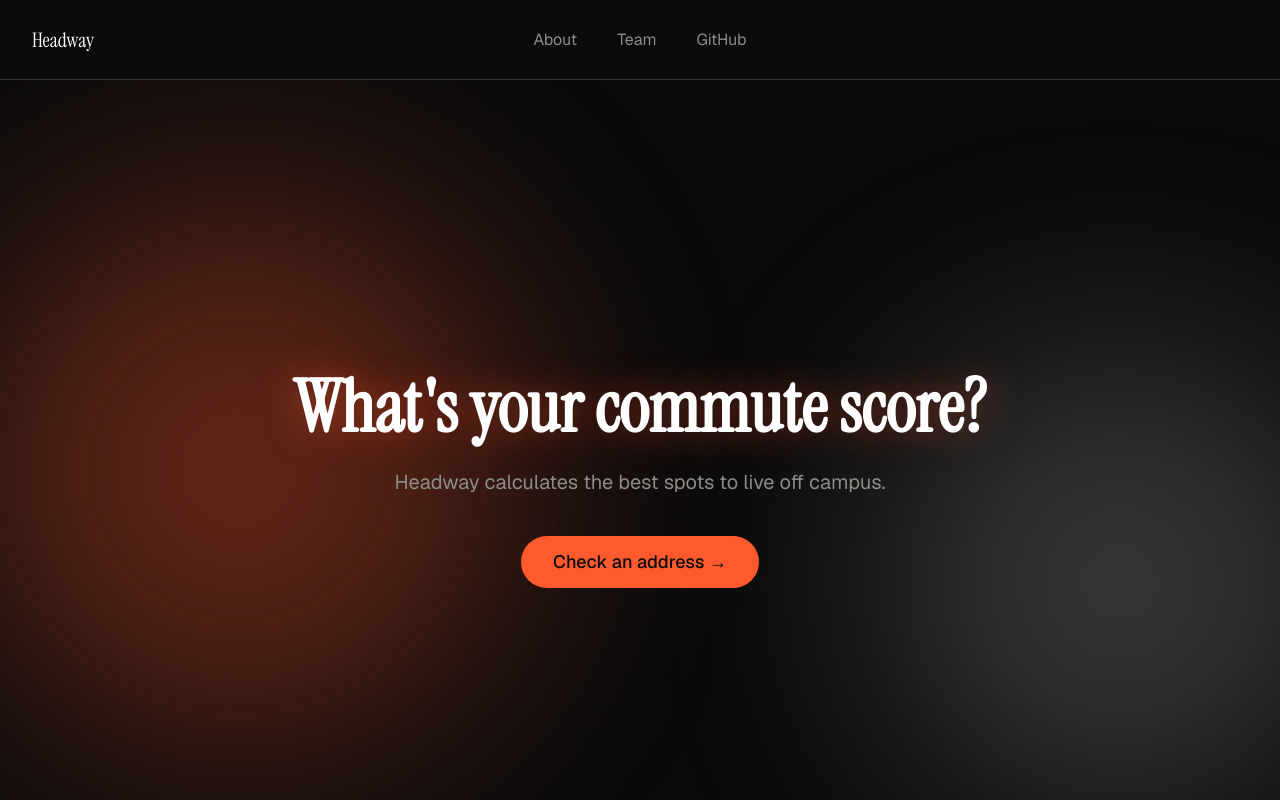
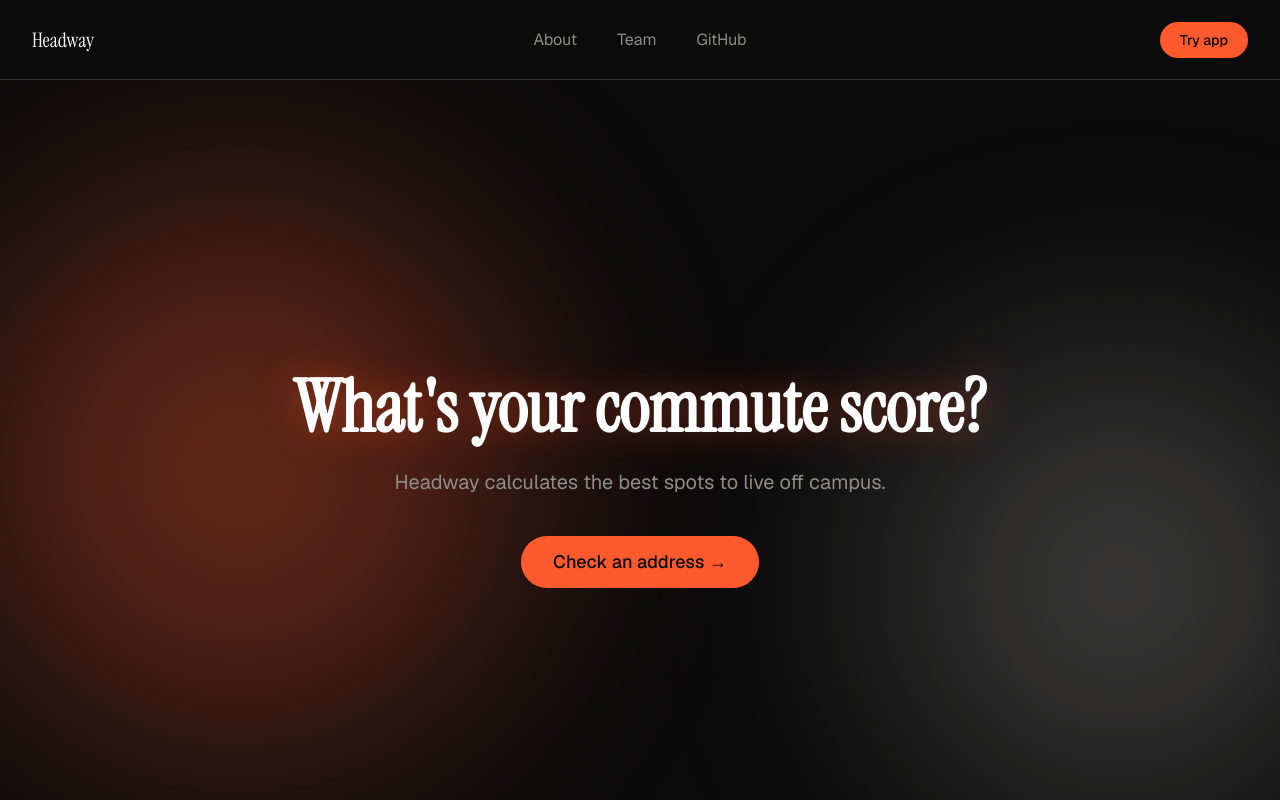
Before and after one commit to HonKit26113/headway, a React (Vite) app in the folder frontend/: page / in a window 1280 px wide. Shown: the top 800 px of the page. Built offline with nearby package versions, Linux system fonts and the light colour scheme; no server answers.

Commit message:
feat(fe): add Try app CTA button to navbar

```diff
--- a/frontend/src/components/Navbar.jsx
+++ b/frontend/src/components/Navbar.jsx
@@ -1,3 +1,5 @@
+import { Link } from 'react-router-dom'
+
 export default function Navbar() {
   return (
     <nav className="sticky top-0 z-20 w-full h-20 bg-black border-b border-gray/30 grid grid-cols-3 items-center px-8">
@@ -16,7 +18,14 @@ export default function Navbar() {
         </a>
       </div>
 
-      <div />
+      <div className="flex justify-end">
+        <Link
+          to="/app"
+          className="bg-orange text-black font-medium px-5 py-2 rounded-full text-sm hover:opacity-90 transition-opacity"
+        >
+          Try app
+        </Link>
+      </div>
     </nav>
   )
 }
```
